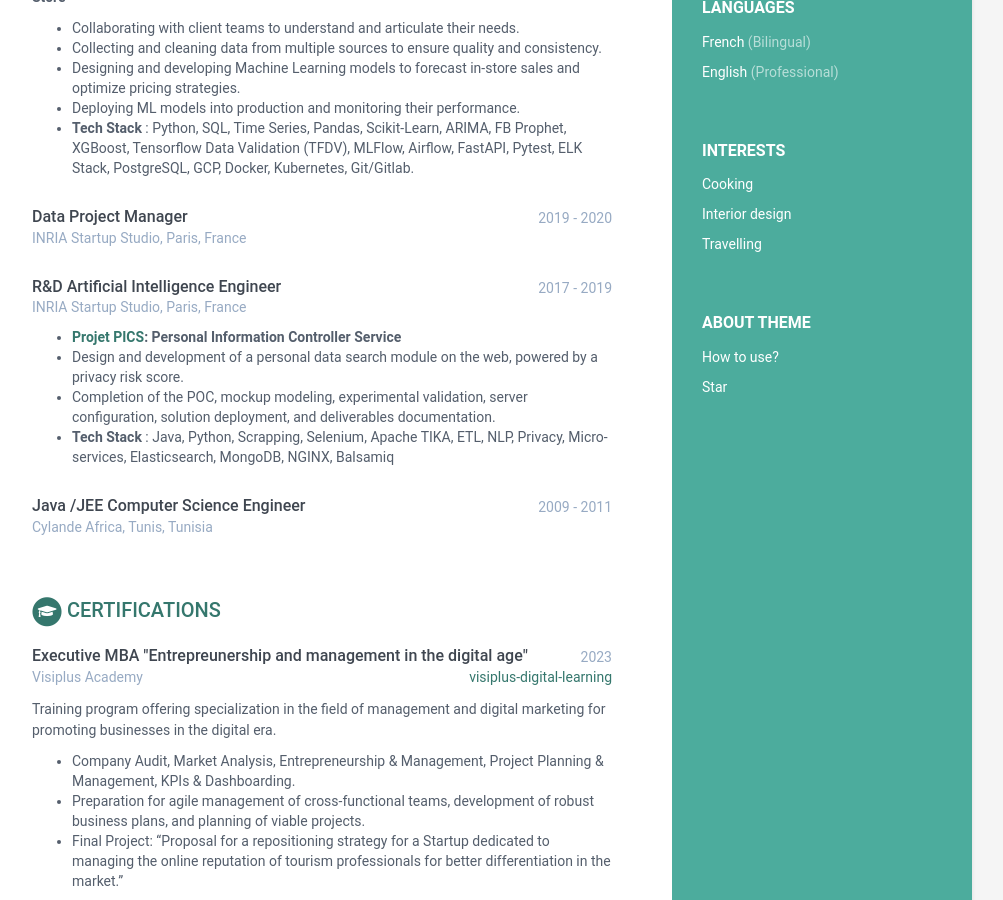
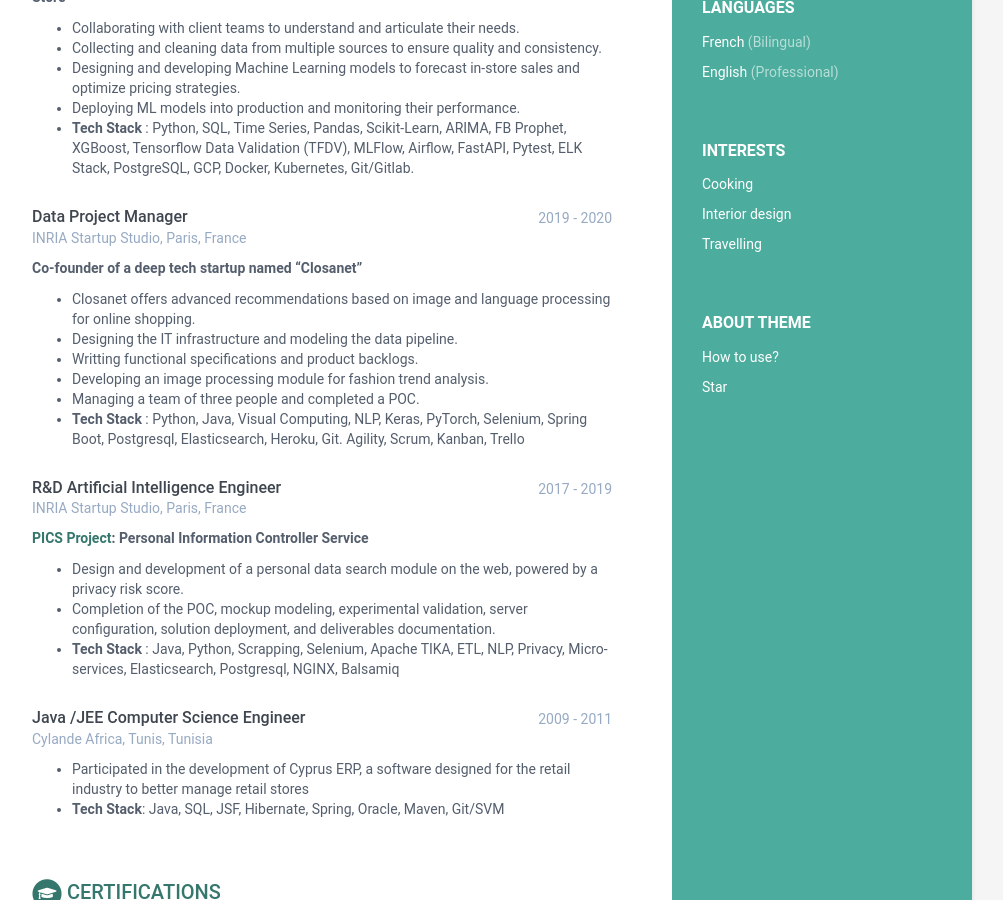
Before and after one commit to NalayaData/my-online-portfolio, a Jekyll site: the page built from index.html, in a window 1280 px wide and 900 px high, scrolled down 750 px. Shown: the whole window, without its empty margins (168-1171 px from the left). Built offline with Jekyll 4.4.1, drawn with Linux system fonts in a browser that asks for light colours; some of the changed text lies outside the part shown.

Commit message:
Update data.yml

```diff
--- a/_data/data.yml
+++ b/_data/data.yml
@@ -96,7 +96,7 @@ education:
 experiences:
     title: Experiences
     info:
-      - role: Confirmed ML Engineer
+      - role: Confirmed Data Scientist/ ML Engineer
         time: 2023 - Present
         company: IDOS, Paris France
         details: |
@@ -116,25 +116,32 @@ experiences:
           - Designing and developing Machine Learning models to forecast in-store sales and optimize pricing strategies.
           - Deploying ML models into production and monitoring their performance.
           - **Tech Stack** : Python, SQL, Time Series, Pandas, Scikit-Learn, ARIMA, FB Prophet, XGBoost, Tensorflow Data Validation (TFDV), MLFlow, Airflow, FastAPI, Pytest, ELK Stack, PostgreSQL, GCP, Docker, Kubernetes, Git/Gitlab.
-
       - role: Data Project Manager
         time: 2019 - 2020
         company: INRIA Startup Studio, Paris, France
         details: |
-
-
+         **Co-founder of a deep tech startup named "Closanet"**
+         - Closanet offers advanced recommendations based on image and language processing for online shopping.
+         - Designing the IT infrastructure and modeling the data pipeline.
+         - Writting functional specifications and product backlogs.
+         - Developing an image processing module for fashion trend analysis.
+         - Managing a team of three people and completed a POC.
+         - **Tech Stack** : Python, Java, Visual Computing, NLP, Keras, PyTorch, Selenium, Spring Boot, Postgresql, Elasticsearch, Heroku, Git. Agility, Scrum, Kanban, Trello
       - role: R&D Artificial Intelligence Engineer
         time: 2017 - 2019
         company: INRIA Startup Studio, Paris, France
         details: |
-         - **[Projet PICS](https://www.e-citiz.com/pics): Personal Information Controller Service**
+         **[PICS Project](https://www.e-citiz.com/pics): Personal Information Controller Service**
          - Design and development of a personal data search module on the web, powered by a privacy risk score.
          - Completion of the POC, mockup modeling, experimental validation, server configuration, solution deployment, and deliverables documentation.
-         - **Tech Stack** : Java, Python, Scrapping, Selenium, Apache TIKA, ETL, NLP, Privacy, Micro-services, Elasticsearch, MongoDB, NGINX, Balsamiq
+         - **Tech Stack** : Java, Python, Scrapping, Selenium, Apache TIKA, ETL, NLP, Privacy, Micro-services, Elasticsearch, Postgresql, NGINX, Balsamiq
       - role: Java /JEE Computer Science Engineer
         time: 2009 - 2011
         company: Cylande Africa, Tunis, Tunisia
         details: |
+         - Participated in the development of Cyprus ERP, a software designed for the retail industry to better manage retail stores
+         - **Tech Stack**: Java, SQL, JSF, Hibernate, Spring, Oracle, Maven, Git/SVM
+
 certifications:
       title: Certifications
       list:
```
